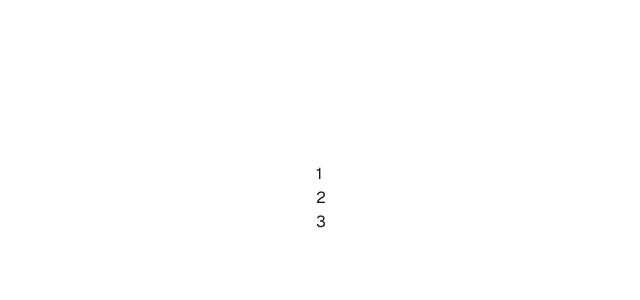
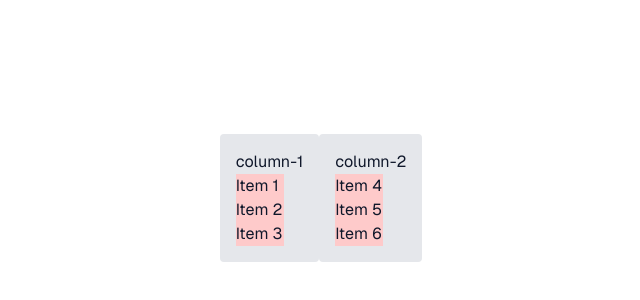
Before and after one commit to feilvan/kanban-board, a Next.js app: page / in a window 1280 px wide. Shown: the part 202-502 px from the top of the page, without its empty margins (319-959 px from the left). Built offline with nearby package versions, Linux system fonts and the light colour scheme.

Commit message:
functional dnd between container

```diff
--- /dev/null
+++ b/app/components/droppable.tsx
@@ -0,0 +1,13 @@
+import { useDroppable } from "@dnd-kit/core";
+
+export default function Droppable() {
+  const { setNodeRef } = useDroppable({
+    id: "unique-id",
+  });
+
+  return (
+    <div ref={setNodeRef} className="bg-red-300">
+      Droppable
+    </div>
+  );
+}
--- a/app/components/sortable-item.tsx
+++ b/app/components/sortable-item.tsx
@@ -17,7 +17,13 @@ export default function SortableItem(props: SortableItemProps) {
   };
 
   return (
-    <div ref={setNodeRef} style={style} {...attributes} {...listeners}>
+    <div
+      ref={setNodeRef}
+      style={style}
+      {...attributes}
+      {...listeners}
+      className="w-12 bg-red-200"
+    >
       {props.id}
     </div>
   );
--- a/app/page.tsx
+++ b/app/page.tsx
@@ -8,8 +8,10 @@ import {
   MouseSensor,
   TouchSensor,
   KeyboardSensor,
+  DragOverEvent,
   DragEndEvent,
   DragStartEvent,
+  closestCenter,
   DragOverlay,
 } from "@dnd-kit/core";
 import {
@@ -22,23 +24,21 @@ import {
 import SortableItem from "./components/sortable-item";
 import Item from "./components/item";
 
+interface Column {
+  id: string;
+  items: string[];
+}
+
 export default function Home() {
   const [activeId, setActiveId] = useState<string | null>(null);
-  const [items, setItems] = useState(["1", "2", "3"]);
+  const [columns, setColumns] = useState<Column[]>([
+    { id: "column-1", items: ["Item 1", "Item 2", "Item 3"] },
+    { id: "column-2", items: ["Item 4", "Item 5", "Item 6"] },
+  ]);
+
   const sensors = useSensors(
-    useSensor(MouseSensor, {
-      // Require the mouse to move by 10 pixels before activating
-      activationConstraint: {
-        distance: 10,
-      },
-    }),
-    useSensor(TouchSensor, {
-      // Press delay of 250ms, with tolerance of 5px of movement
-      activationConstraint: {
-        delay: 250,
-        tolerance: 5,
-      },
-    }),
+    useSensor(MouseSensor),
+    useSensor(TouchSensor),
     useSensor(KeyboardSensor, {
       coordinateGetter: sortableKeyboardCoordinates,
     })
@@ -46,20 +46,75 @@ export default function Home() {
 
   function handleDragStart(event: DragStartEvent) {
     const { active } = event;
+    setActiveId(active.id.toString());
+  }
 
-    setActiveId(active.id.toString());
+  function handleDragOver(event: DragOverEvent) {
+    const { active, over } = event;
+    if (!over) return;
+
+    const activeContainer = columns.find((col) =>
+      col.items.includes(active.id.toString())
+    );
+    const overContainer = columns.find((col) =>
+      col.items.includes(over.id.toString())
+    );
+
+    if (
+      activeContainer &&
+      overContainer &&
+      activeContainer.id !== overContainer.id
+    ) {
+      setColumns((cols) => {
+        const source = cols.find((col) => col.id === activeContainer.id);
+        const destination = cols.find((col) => col.id === overContainer.id);
+        if (source && destination) {
+          const sourceItems = [...source.items];
+          const destItems = [...destination.items];
+          const [movedItem] = sourceItems.splice(
+            source.items.indexOf(active.id.toString()),
+            1
+          );
+          destItems.splice(destItems.indexOf(over.id.toString()), 0, movedItem);
+          return cols.map((col) => {
+            if (col.id === source.id) return { ...col, items: sourceItems };
+            if (col.id === destination.id) return { ...col, items: destItems };
+            return col;
+          });
+        }
+        return cols;
+      });
+    }
   }
 
   function handleDragEnd(event: DragEndEvent) {
     const { active, over } = event;
+    if (!over) {
+      setActiveId(null);
+      return;
+    }
 
-    if (over && active.id !== over.id) {
-      setItems((items) => {
-        const oldIndex = items.indexOf(active.id.toString());
-        const newIndex = items.indexOf(over.id.toString());
+    const activeContainer = columns.find((col) =>
+      col.items.includes(active.id.toString())
+    );
+    const overContainer = columns.find((col) =>
+      col.items.includes(over.id.toString())
+    );
 
-        return arrayMove(items, oldIndex, newIndex);
-      });
+    if (
+      activeContainer &&
+      overContainer &&
+      activeContainer.id === overContainer.id
+    ) {
+      const oldIndex = activeContainer.items.indexOf(active.id.toString());
+      const newIndex = overContainer.items.indexOf(over.id.toString());
+      setColumns((cols) =>
+        cols.map((col) =>
+          col.id === activeContainer.id
+            ? { ...col, items: arrayMove(col.items, oldIndex, newIndex) }
+            : col
+        )
+      );
     }
 
     setActiveId(null);
@@ -70,14 +125,27 @@ export default function Home() {
       <div>
         <DndContext
           onDragStart={handleDragStart}
+          onDragOver={handleDragOver}
           onDragEnd={handleDragEnd}
           sensors={sensors}
+          collisionDetection={closestCenter}
         >
-          <SortableContext items={items} strategy={verticalListSortingStrategy}>
-            {items.map((id) => (
-              <SortableItem key={id} id={id} />
+          <div className="flex">
+            {columns.map((column) => (
+              <SortableContext
+                key={column.id}
+                items={column.items}
+                strategy={verticalListSortingStrategy}
+              >
+                <div className="bg-gray-200 p-4 rounded">
+                  <h2>{column.id}</h2>
+                  {column.items.map((item) => (
+                    <SortableItem key={item} id={item} />
+                  ))}
+                </div>
+              </SortableContext>
             ))}
-          </SortableContext>
+          </div>
           <DragOverlay>{activeId ? <Item id={activeId} /> : null}</DragOverlay>
         </DndContext>
       </div>
```
